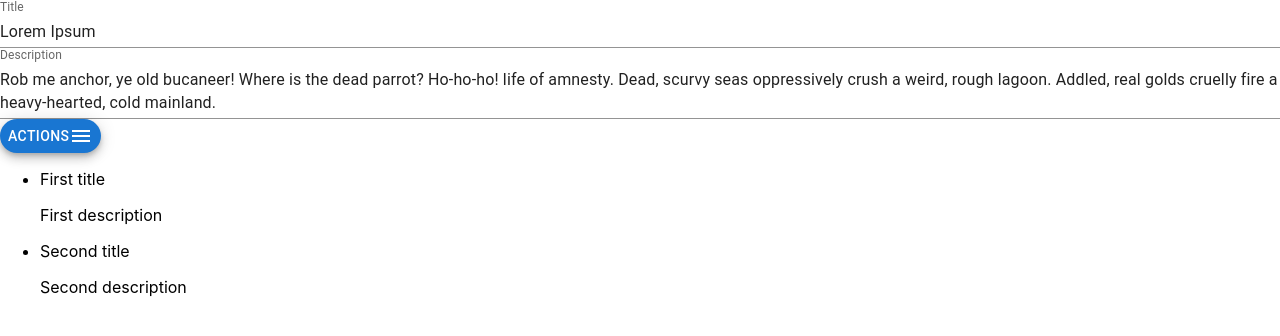
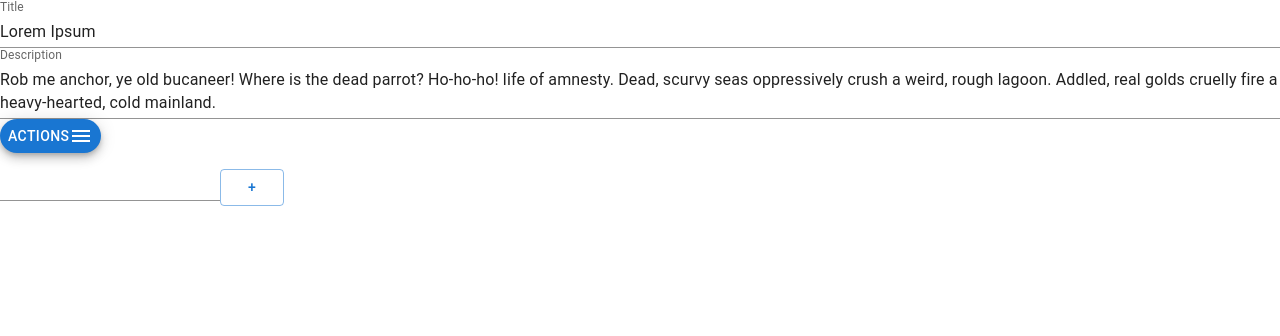
Before and after one commit to Roma-Ol/List-Bee, a React (Create React App) app: page / in a window 1280 px wide. Shown: the top 336 px of the page. Built offline with nearby package versions, Linux system fonts and the light colour scheme.

Commit message:
LB-3: Created todo adding functionality

```diff
--- a/src/Components/card/add-todo.js
+++ b/src/Components/card/add-todo.js
@@ -0,0 +1,59 @@
+import {Button, TextField} from "@mui/material";
+import {useState} from "react";
+
+const AddTodo = (props) => {
+
+    const [todo, setTodo] = useState('');
+
+    // Add 'todo' to list of all the 'todos'.
+    const addTodo = () => {
+        if (todo !== '') {
+            const newTodo = {
+                uid: props.currentState.length + 1,
+                title: todo,
+                description: '',
+                active: true
+            }
+
+            // Change state
+            props.addTodo([...props.currentState, newTodo]);
+
+            // And clear the field.
+            document.querySelector(".todo__add")
+                .querySelector(".MuiInput-input")
+                .value = "";
+
+            // And clear the state.
+            setTodo((todo) => '');
+        }
+    }
+
+    // Check if user pressed enter.
+    const handleKeyPress = (event) => {
+        if(event.keyCode === 13){
+            addTodo();
+        }
+    }
+
+    // Set input value.
+    const handleInputChange = ({ target }) => {
+        const value = target.value;
+        setTodo((todo) => value)
+    }
+
+    return(
+        <>
+            <TextField id="standard-basic"
+                       val="Standard"
+                       variant="standard"
+                       className="todo__title todo__add"
+                       onKeyDown={handleKeyPress}
+                       onChange={handleInputChange}/>
+
+            <Button variant="outlined"
+                    onClick={addTodo}>+</Button>
+        </>
+    )
+}
+
+export default AddTodo;
--- a/src/Components/card/card-content.js
+++ b/src/Components/card/card-content.js
@@ -1,18 +1,18 @@
+import {TextField} from "@mui/material";
+
 const CardContent = (props) => {
     const todo = props.todos;
 
     return (
         <ul>
-            {todo.map(function(item, i){
+            {todo.map(function (item, i) {
                 return (
                     <li className="todo" key={item.uid}>
-                        <p className="todo__title">
-                            {item.title}
-                        </p>
-
-                        <p className="todo__description">
-                            {item.description}
-                        </p>
+                        <TextField id="standard-basic"
+                                   val="Standard"
+                                   variant="standard"
+                                   className="todo__title"
+                                   value={item.title}/>
                     </li>
                 )
             })}
--- a/src/Components/card/card.js
+++ b/src/Components/card/card.js
@@ -2,6 +2,7 @@ import {Button, ButtonGroup, Fab} from "@mui/material";
 import MenuIcon from '@mui/icons-material/Menu';
 import {useState} from "react";
 import CardContent from "./card-content";
+import AddTodo from "./add-todo";
 
 const ListCard = () => {
     // Open & close card settings identifier.
@@ -9,25 +10,11 @@ const ListCard = () => {
 
     // All the todos of this card.
     const [todo, setTodo] = useState([
-        {
-            uid: 1,
-            title: 'First title',
-            description: 'First description',
-            active: true
-        },
-        {
-            uid: 2,
-            title: 'Second title',
-            description: 'Second description',
-            active: true
-        }
     ]);
 
-    const buttons = [
-        <Button key="one">Delete</Button>,
-        <Button key="two">Add row (left)</Button>,
-        <Button key="three">Add row (right)</Button>,
-    ];
+    const addTodo = (newTodo) => {
+        setTodo((todo) => newTodo);
+    }
 
     return (
         <div className='list__card'>
@@ -48,7 +35,9 @@ const ListCard = () => {
                         <ButtonGroup
                             orientation="vertical"
                             aria-label="vertical outlined button group">
-                            {buttons}
+                            <Button key="one">Delete</Button>
+                            <Button key="two">Add row (left)</Button>
+                            <Button key="three">Add row (right)</Button>
                         </ButtonGroup>
                     </div>
                     :
@@ -58,6 +47,10 @@ const ListCard = () => {
             <div className="list__card__content">
                 <CardContent todos={todo} />
             </div>
+
+            <div className="list__card__add-todo">
+                <AddTodo currentState={todo} addTodo={addTodo}/>
+            </div>
         </div>
     )
 }
```
